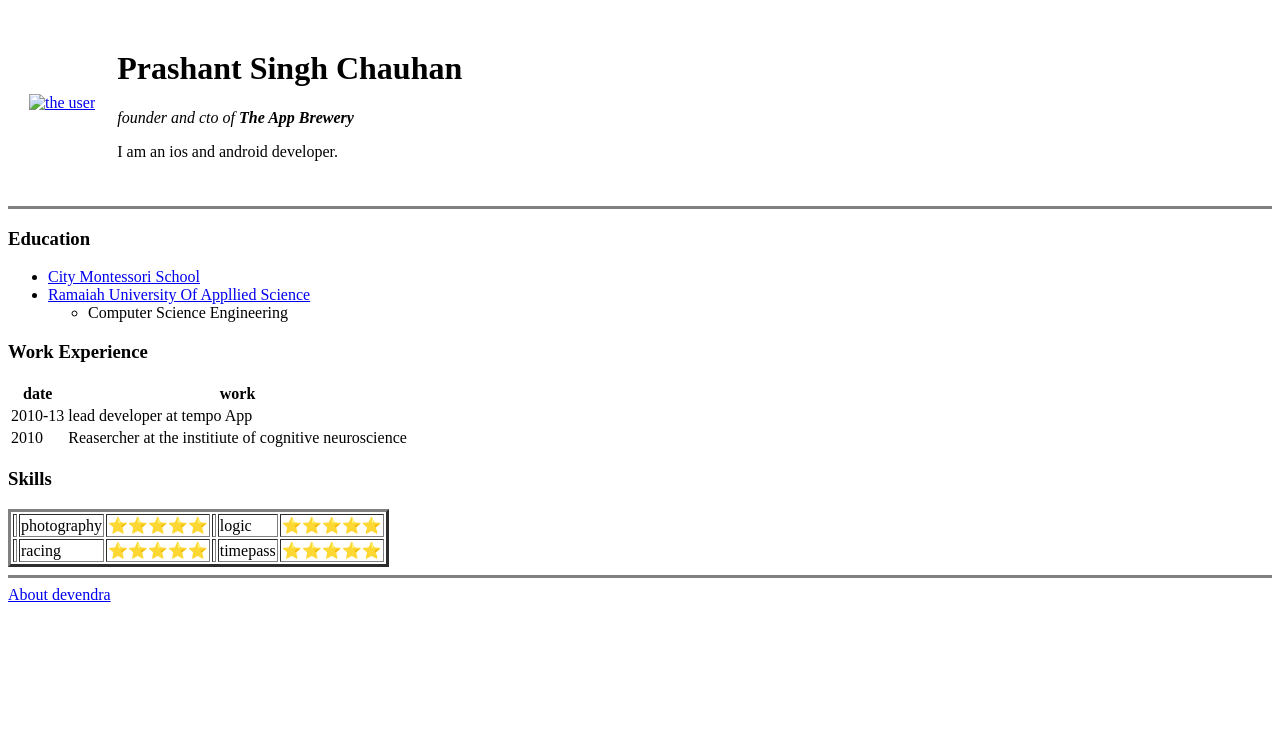
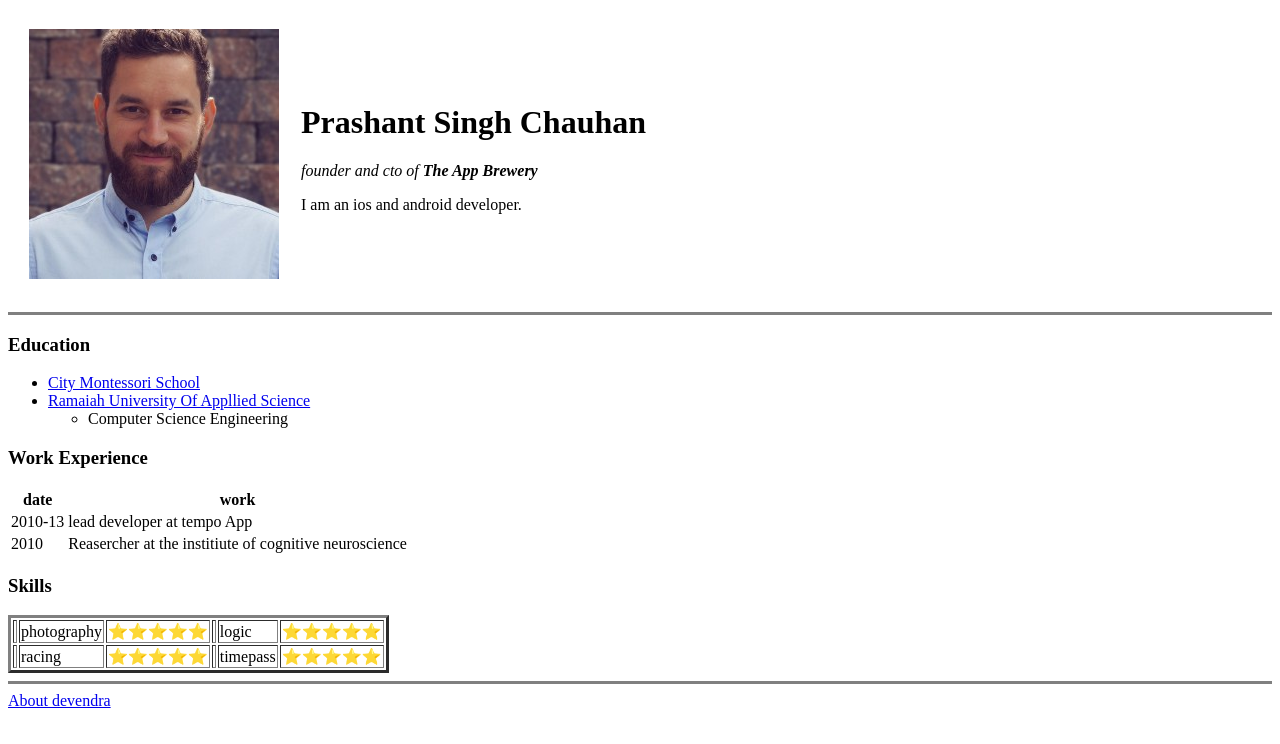
Before and after one commit to toxickobra/cv, a plain HTML site: page index.html in a window 1280 px wide. Drawn offline with Linux system fonts and the light colour scheme.

Commit message:
Update index.html

```diff
--- a/index.html
+++ b/index.html
@@ -11,7 +11,7 @@
   <td>
 
 <body>
-  <a href="http://www.udemy.com"><img src="imag/user.jpeg" alt="the user"></a></td>
+  <a href="http://www.udemy.com"><img src="user.jpeg" alt="the user"></a></td>
 <td >
   <h1>Prashant Singh Chauhan</h1>
   <p>
```
